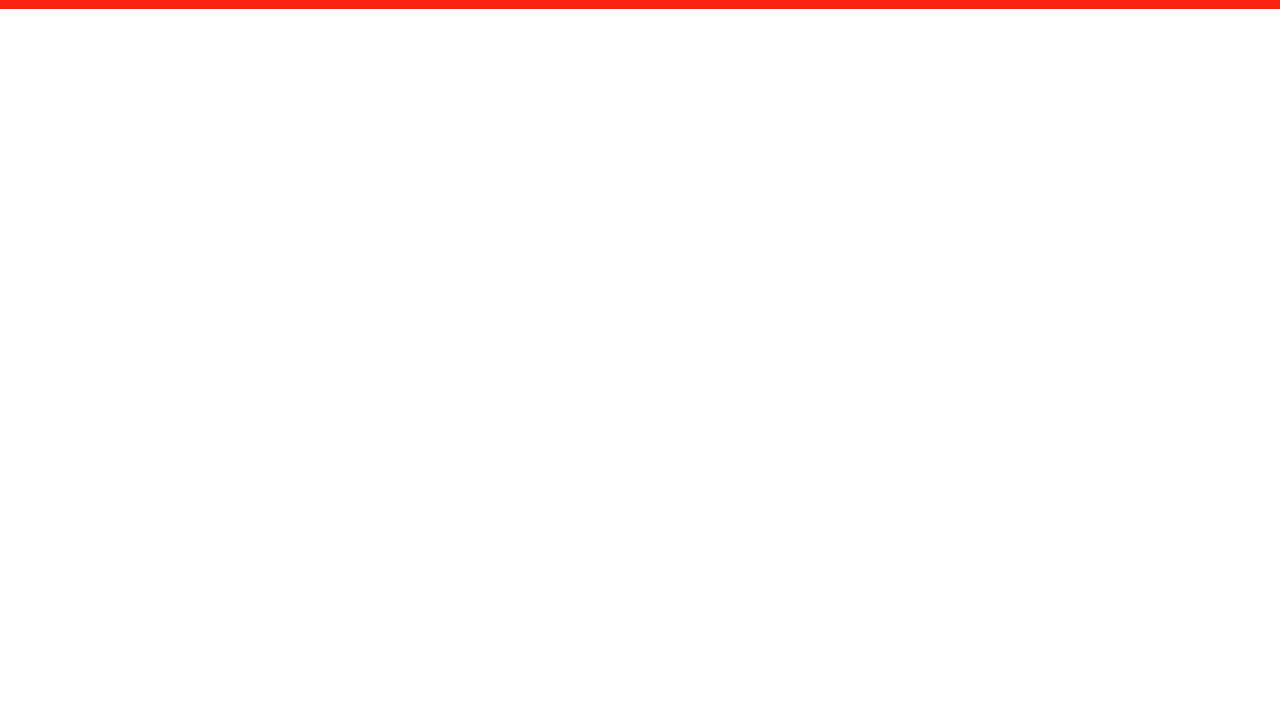
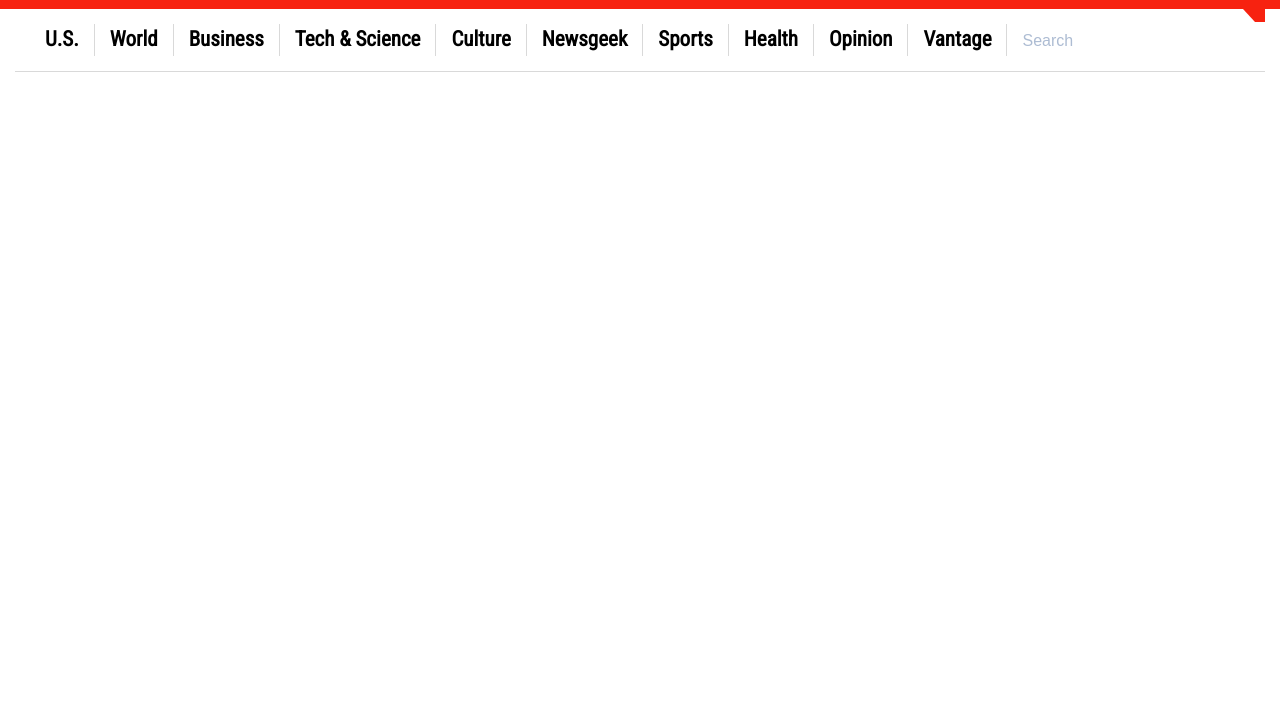
Before and after one commit to marcos-medeiros/using-bootstrap, a website: page src/index.html in a window 1280 px wide. Shown: the part 91-800 px from the top of the page. Drawn offline with Linux system fonts and the light colour scheme.

Commit message:
Create bottom nav

```diff
--- a/src/index.html
+++ b/src/index.html
@@ -35,6 +35,21 @@
 
               </div>
             </header>
+            <nav class="header-bottom">
+              <ul class="nav">
+                <li class="nav-item"><a href="#">U.S.</a></li>
+                <li class="nav-item"><a href="#">World</a></li>
+                <li class="nav-item"><a href="#">Business</a></li>
+                <li class="nav-item"><a href="#">Tech & Science</a></li>
+                <li class="nav-item"><a href="#">Culture</a></li>
+                <li class="nav-item"><a href="#">Newsgeek</a></li>
+                <li class="nav-item"><a href="#">Sports</a></li>
+                <li class="nav-item"><a href="#">Health</a></li>
+                <li class="nav-item"><a href="#">Opinion</a></li>
+                <li class="nav-item"><a href="#">Vantage</a></li>
+                <li class="nav-item last-nav-item "><div class='search'>Search</div></li>
+              </ul>
+            </nav>
           </div>
 
         <script src="/js/jquery.min.js"></script>
--- a/src/scss/styles.scss
+++ b/src/scss/styles.scss
@@ -34,6 +34,14 @@ header {
   text-decoration: none;
 }
 
+.nav-item a {
+  text-decoration: none;
+  color: black;
+  font-family: 'Roboto Condensed', sans-serif;
+  font-weight: bold;
+  font-size: 21px;
+}
+
 .subscribe a:hover {
   color: inherit;
 }
@@ -62,3 +70,42 @@ header {
 .logo path {
   fill: white;
 }
+
+nav {
+  position: relative;
+}
+
+.nav {
+  padding: 15px;
+  border-bottom: 1px solid #d9d9d9;
+}
+
+nav::before {
+  position: absolute;
+  top: 0;
+  right: 0;
+  content: "";
+  display: block;
+  width: 22px;
+  background-color: #f72210;
+  border-left: 12px solid  white;
+  border-top: 13px solid  #f72210;
+}
+
+.nav-item {
+  color: #adbcd3;
+  font-family: Arial, Helvetica, sans-serif;
+  font-size: 16px;
+  margin-left: 15px;
+  border-right: 1px solid #d9d9d9;
+  padding-right: 15px;
+}
+
+.nav-item a:hover {
+  color: #f72210;
+}
+
+.last-nav-item {
+  border-right: none;
+  padding-top: 5px;
+}
```
Also changed, not shown: src/css/styles.css.
